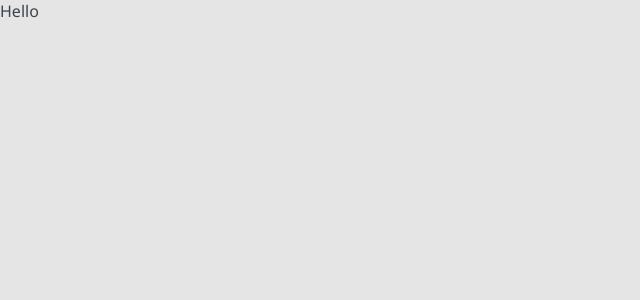
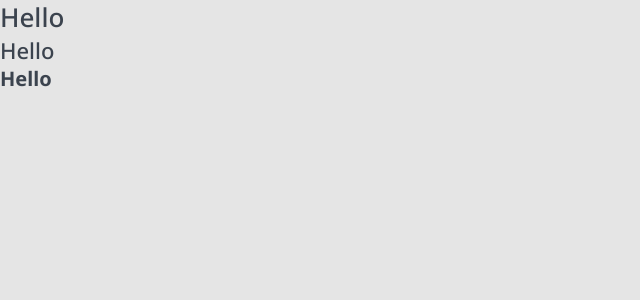
Before and after one commit to Kenokoz/app-ratings-nextjs, a Next.js app: page / in a window 1280 px wide. Shown: the top 300 px of the page, without its empty margins (0-640 px from the left). Built offline with nearby package versions, Linux system fonts and the light colour scheme.

Commit message:
add header component of text

```diff
--- /dev/null
+++ b/components/Htag/Htag.module.css
@@ -0,0 +1,20 @@
+.h1 {
+	margin: 0;
+	font-weight: 500;
+	font-size: 26px;
+	line-height: 35px;
+}
+
+.h2 {
+	margin: 0;
+	font-weight: 500;
+	font-size: 22px;
+	line-height: 30px;
+}
+
+.h3 {
+	margin: 0;
+	font-weight: 600;
+	font-size: 20px;
+	line-height: 27px;
+}
--- /dev/null
+++ b/components/Htag/Htag.props.ts
@@ -0,0 +1,6 @@
+import { ReactNode } from 'react';
+
+export interface HtagProps {
+	tag: 'h1' | 'h2' | 'h3';
+	children: ReactNode;
+}
--- /dev/null
+++ b/components/Htag/Htag.tsx
@@ -0,0 +1,16 @@
+import React, { FC } from 'react';
+import { HtagProps } from './Htag.props';
+import styles from './Htag.module.css';
+
+export const Htag: FC<HtagProps> = ({ tag, children }) => {
+	switch (tag) {
+		case 'h1':
+			return <h1 className={styles.h1}>{children}</h1>;
+		case 'h2':
+			return <h2 className={styles.h2}>{children}</h2>;
+		case 'h3':
+			return <h3 className={styles.h3}>{children}</h3>;
+		default:
+			return null;
+	}
+};
--- /dev/null
+++ b/components/index.ts
@@ -0,0 +1 @@
+export * from './Htag/Htag';
--- a/pages/index.tsx
+++ b/pages/index.tsx
@@ -1,7 +1,14 @@
 import type { NextPage } from 'next';
+import { Htag } from '../components';
 
 const Home: NextPage = () => {
-	return <div>Hello</div>;
+	return (
+		<>
+			<Htag tag="h1">Hello</Htag>
+			<Htag tag="h2">Hello</Htag>
+			<Htag tag="h3">Hello</Htag>
+		</>
+	);
 };
 
 export default Home;
```
